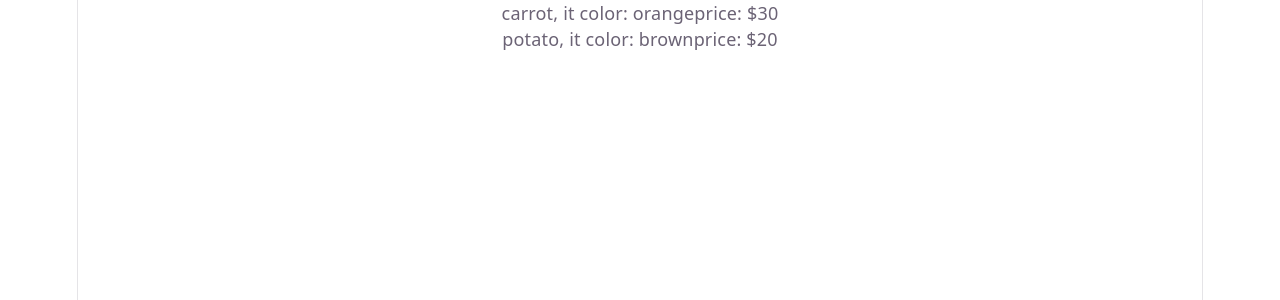
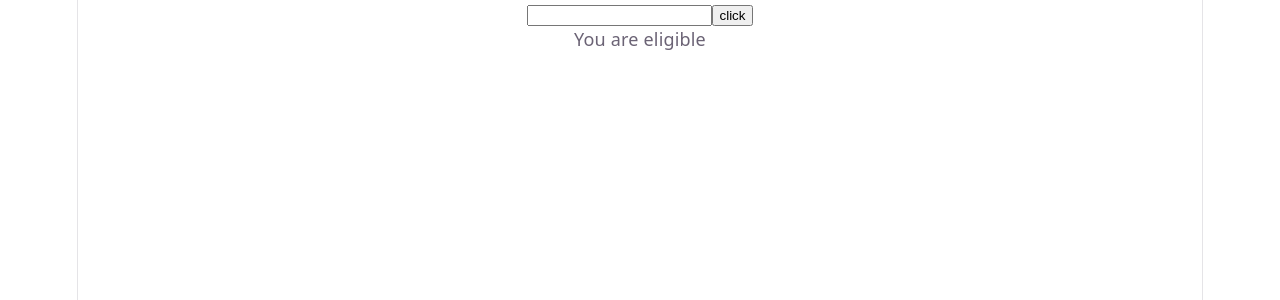
Before and after one commit to gayathrislatrainer23-bot/9-11-jun-2026, a React (Vite) app in the folder react/learn-react/: page / in a window 1280 px wide. Shown: the top 300 px of the page. Built offline with nearby package versions, Linux system fonts and the light colour scheme.

Commit message:
conditional rendering

```diff
--- a/react/learn-react/src/App.jsx
+++ b/react/learn-react/src/App.jsx
@@ -7,10 +7,12 @@ import ColorInfo from './components/colorInfo';
 import StudentList from './components/StudentsList';
 import Vegitables from './components/Vegitables';
 import WeatherInfo from './components/WeatherInfo';
+import LoginStatus from './components/LoginStatus';
+import AgeVarification from './components/AgeVarification';
 function App() {
 let name = 'Manu';
 let age = 23
-let isStudent = true;
+let isStudent = false;
 
 
   return (
@@ -23,7 +25,16 @@ let isStudent = true;
 {/* <WeatherInfo/>
 <ColorInfo/> */}
 {/* <StudentList /> */}
-<Vegitables />
+{/* <Vegitables /> */}
+{/* <LoginStatus/> */}
+{/* {
+  isStudent ? <LoginStatus/>  :  <StudentList />
+
+}
+{
+    age == 23 && <WeatherInfo/>
+} */}
+<AgeVarification/>
   </div>
   )
 }
--- /dev/null
+++ b/react/learn-react/src/components/AgeVarification.jsx
@@ -0,0 +1,19 @@
+import React from 'react'
+
+function AgeVarification() {
+    let age = 18
+  return (
+    <div>
+        <input type="text"  onChange={(e)=> console.log(e.target.value) }/>
+        <button onClick={(e)=> console.log(e)}>click</button>
+
+         <p>
+        {
+            age >=18 ? 'You are eligible': 'You are not eligible'
+        }
+        </p>
+    </div>
+  )
+}
+
+export default AgeVarification
--- /dev/null
+++ b/react/learn-react/src/components/LoginDisplay.jsx
@@ -0,0 +1,15 @@
+import React from 'react'
+
+function LoginDisplay({user}) {
+  return (
+    <div>
+        {
+            user.isLoggedIn ? <p>Welcome back!</p>
+             : <p>"Please login"</p>
+
+        }
+    </div>
+  )
+}
+
+export default LoginDisplay
--- /dev/null
+++ b/react/learn-react/src/components/LoginStatus.jsx
@@ -0,0 +1,14 @@
+import React from 'react'
+import LoginDisplay from './LoginDisplay'
+
+function LoginStatus() {
+    let user = {
+          name: "Manu",
+           isLoggedIn: true
+    }
+  return (
+    <LoginDisplay user = {user} />
+  )
+}
+
+export default LoginStatus
```
Also changed, not shown: 1 other file (tests, documents, lock files or other folders).
